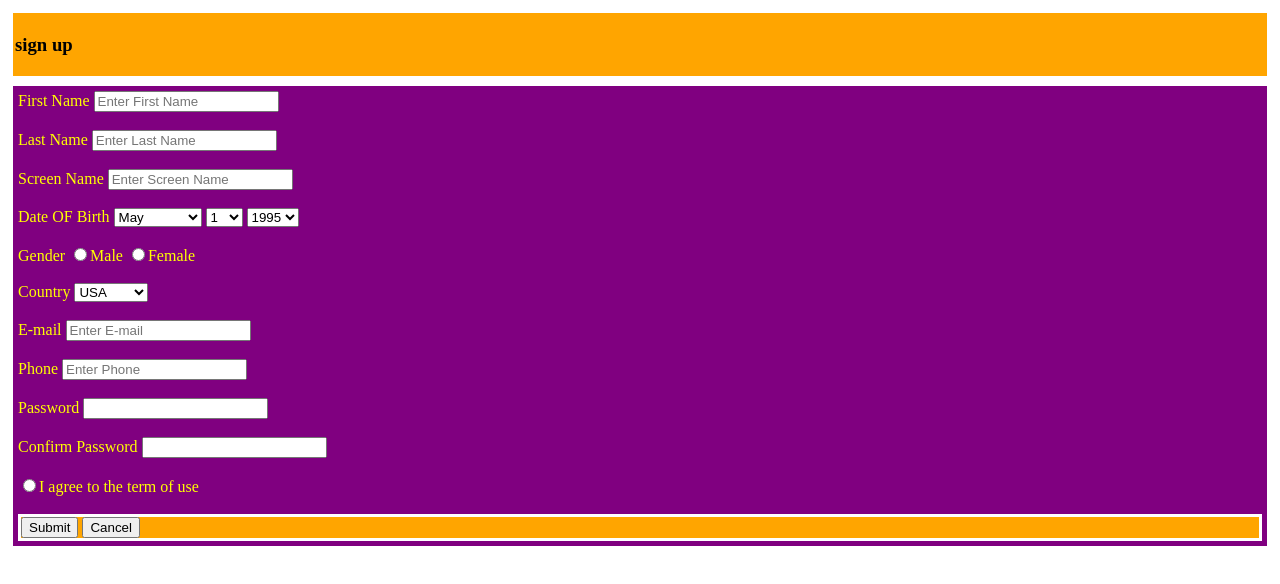
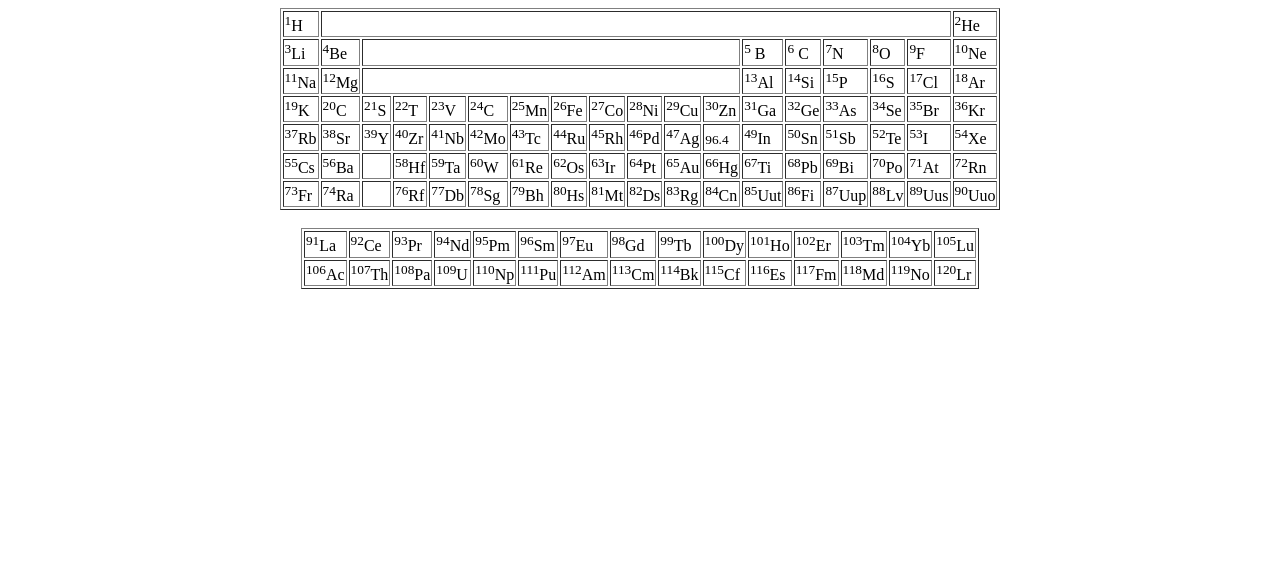
Before and after one commit to mjawad9/bootstraptask, a plain HTML site: page index.html in a window 1280 px wide. Drawn offline with Linux system fonts and the light colour scheme; files that its build step writes are made by us from their sources.

Commit message:
modified html

```diff
--- a/assest/css/style.css
+++ b/assest/css/style.css
@@ -1,4 +1,7 @@
-
+p,h1,h2,h3,h4,h5,h6,{
+	margin: 0px;
+	padding: 0px;
+}
 .head{
 	background-color: orange;
 	border: 5px solid white;
--- a/index.html
+++ b/index.html
@@ -1,105 +1,167 @@
 <!DOCTYPE html>
 <html>
 <head>
-	<title>task</title>
-	<link rel="stylesheet" type="text/css" href="assets/css/style.css">
+	<title>The Periodic Table</title>
+	<link rel="stylesheet" type="text/css" href="stylept.css">
 </head>
 <body>
-	<div  class="head">
-		<h3>sign up</h3>
-	</div>
-	<div    class="form">
-		<form>
-			<label>First Name
-				<input type="text" name=""  placeholder="Enter First Name">
-			</label><br><br>
-			<label>Last Name
-				<input type="" name=""    placeholder="Enter Last Name">
-			</label><br><br>
-			<label>Screen Name
-				<input type="text" name=""   placeholder="Enter Screen Name">
-			</label><br><br>
-			<label>Date OF Birth
-                <select>
-                	<option>May</option>
-                	<option>January</option>
-                	<option>February</option>
-                	<option>March</option>
-                	<option>April</option>
-                	<option></option>
-                	<option>June</option>
-                	<option>July</option>
-                	<option>August</option>
-                	<option>September</option>
-                	<option>October</option>
-                	<option>November</option>
-                	<option>December</option>
-                </select>
-                <select>
-                	<option>1</option>
-                	<option>2</option>
-                	<option>3</option>
-                	<option>4</option>
-                	<option>5</option>
-                	<option>6</option>
-                	<option>7</option>
-                	<option>8</option>
-                	<option>9</option>
-                	<option>10</option>
-                	<option>11</option>
-                	<option>12</option>
+	<center>
+	<table  border="1">
 
-                </select>
-                <select>
-                	<option>1995</option>
-                	<option>1996</option>
-                	<option>1997</option>
-                	<option>1998</option>
-                	<option>1999</option>
-                	<option>2000</option>
-                	<option>2001</option>
-                	<option>2002</option>
-                </select>
-			</label><br><br>
-			<label>Gender
-			<label>
-				<input type="radio" name="Gender">Male
-			</label>
-			<label>
-				<input type="radio" name="Gender">Female
-			</label>
-			</label><br><br>
-			<label>Country
-				<select>
-					<option>USA</option>
-					<option>India</option>
-					<option>Pakistan</option>
-					<option>Iran</option>
-				</select>
-			</label><br><br>
-			<label>E-mail
-				<input type="email" name=""  placeholder="Enter E-mail">
-			</label><br><br>
-			<label>Phone
-				<input type="number" name=""    placeholder="Enter Phone">
-			</label><br><br>
-			<label>Password
-				<input type="Password" name=""  minlength="6"  maxlength="12">
-			</label><br><br>
-			<label>Confirm Password
-				<input type="Password" name=""   minlength="6"  maxlength="12">
-			</label><br><br>
-			<label For agree>
-				<input type="radio" name="" >I agree to the term of use
-			</label><br><br>
-			<div   class="footer">
-				<input type="submit" name="submit">
- 				<input type="button" name=""  value="Cancel">
+			<tr>
+			<td ><sup>1</sup>H</td>
+			 <td   colspan="16"></td>
+			<td> <sup>2</sup>He </td>
+		    </tr>
 
-			</div>
-		</form>
 
-	</div>
+			<tr>
+			<td><sup>3</sup>Li</td>
+			<td><sup>4</sup>Be</td>
+			<td   colspan="10"></td>
+			<td><sup>5</sup> B  </td>
+			<td><sup>6</sup> C  </td>
+			<td> <sup>7</sup>N </td>
+			<td> <sup>8</sup>O </td>
+			<td> <sup>9</sup>F </td>
+			<td> <sup>10</sup>Ne </td>
+			</tr>
+			<tr>
+				<td><sup>11</sup>Na </td>
+				<td><sup>12</sup>Mg</td>
+				<td  colspan="10"></td>
+				<td><sup>13</sup>Al</td>
+				<td><sup>14</sup>Si</td>
+				<td><sup>15</sup>P</td>
+				<td><sup>16</sup>S</td>
+				<td><sup>17</sup>Cl</td>
+				<td><sup>18</sup>Ar</td>
+		    </tr>
+		    <tr>
+		    	<td><sup>19</sup>K</td>
+		    	<td><sup>20</sup>C</td>
+		    	<td><sup>21</sup>S</td>
+		    	<td><sup>22</sup>T</td>
+		    	<td><sup>23</sup>V</td>
+		    	<td><sup>24</sup>C</td>
+		    	<td><sup>25</sup>Mn</td>
+		    	<td><sup>26</sup>Fe</td>
+		    	<td><sup>27</sup>Co</td>
+		    	<td><sup>28</sup>Ni</td>
+		    	<td><sup>29</sup>Cu</td>
+		    	<td><sup>30</sup>Zn</td>
+		    	<td><sup>31</sup>Ga</td>
+		    	<td><sup>32</sup>Ge</td>
+		    	<td><sup>33</sup>As</td>
+		    	<td><sup>34</sup>Se</td>
+		    	<td><sup>35</sup>Br</td>
+		    	<td><sup>36</sup>Kr</td>
+            </tr>
+            <tr>
+            	<td><sup>37</sup>Rb </td>
+            	<td><sup>38</sup>Sr</td>
+            	<td><sup>39</sup>Y</td>
+            	<td><sup>40</sup>Zr</td>
+            	<td><sup>41</sup>Nb</td>
+            	<td><sup>42</sup>Mo</td>
+            	<td><sup>43</sup>Tc</td>
+            	<td><sup>44</sup>Ru</td>
+            	<td><sup>45</sup>Rh</td>
+            	<td><sup>46</sup>Pd</td>
+            	<td><sup>47</sup>Ag</td>
+            	<td><sub>96.4</sub></td>
+            	<td><sup>49</sup>In</td>
+            	<td><sup>50</sup>Sn</td>
+            	<td><sup>51</sup>Sb</td>
+            	<td><sup>52</sup>Te</td>
+            	<td><sup>53</sup>I</td>
+            	<td><sup>54</sup>Xe</td>
+            </tr>
+            <tr>
+            	<td><sup>55</sup>Cs</td>
+            	<td><sup>56</sup>Ba</td>
+                  <td></td>
+            	<td><sup>58</sup>Hf</td>
+            	<td><sup>59</sup>Ta</td>
+            	<td><sup>60</sup>W </td>
+            	<td><sup>61</sup>Re</td>
+            	<td><sup>62</sup>Os</td>
+            	<td><sup>63</sup>Ir</td>
+            	<td><sup>64</sup>Pt</td>
+            	<td><sup>65</sup>Au</td>
+            	<td><sup>66</sup>Hg</td>
+            	<td><sup>67</sup>Ti</td>
+            	<td><sup>68</sup>Pb</td>
+            	<td><sup>69</sup>Bi</td>
+            	<td><sup>70</sup>Po</td>
+            	<td><sup>71</sup>At</td>
+            	<td><sup>72</sup>Rn</td>
+            </tr>
+            <tr>
+            	<td><sup>73</sup>Fr </td>
+            	<td><sup>74</sup>Ra </td>
+            	<td><sup></sup></td>
+            	<td><sup>76</sup>Rf </td>
+            	<td><sup>77</sup>Db </td>
+            	<td><sup>78</sup>Sg </td>
+            	<td><sup>79</sup>Bh </td>
+            	<td><sup>80</sup>Hs </td>
+            	<td><sup>81</sup>Mt </td>
+            	<td><sup>82</sup>Ds </td>
+            	<td><sup>83</sup>Rg </td>
+            	<td><sup>84</sup>Cn </td>
+            	<td><sup>85</sup>Uut </td>
+            	<td><sup>86</sup>Fi </td>
+            	<td><sup>87</sup>Uup </td>
+            	<td><sup>88</sup>Lv </td>
+            	<td><sup>89</sup>Uus </td>
+            	<td><sup>90</sup>Uuo </td>
+                </tr>
+                </center>
+
+	</table>
+                 <br>
+
+                  <table border="1">
+                        <center>
+                              <tr>
+                                    <td><sup>91</sup>La</td>
+                                    <td><sup>92</sup>Ce</td>
+                                    <td><sup>93</sup>Pr</td>
+                                    <td><sup>94</sup>Nd</td>
+                                    <td><sup>95</sup>Pm</td>
+                                    <td><sup>96</sup>Sm</td>
+                                    <td><sup>97</sup>Eu</td>
+                                    <td><sup>98</sup>Gd</td>
+                                    <td><sup>99</sup>Tb</td>
+                                    <td><sup>100</sup>Dy</td>
+                                    <td><sup>101</sup>Ho</td>
+                                    <td><sup>102</sup>Er</td>
+                                    <td><sup>103</sup>Tm</td>
+                                    <td><sup>104</sup>Yb</td>
+                                    <td><sup>105</sup>Lu</td>
+                              </tr>
+                              <tr>
+                                    <td><sup>106</sup>Ac</td>
+                                    <td><sup>107</sup>Th</td>
+                                    <td><sup>108</sup>Pa</td>
+                                    <td><sup>109</sup>U</td>
+                                    <td><sup>110</sup>Np</td>
+                                    <td><sup>111</sup>Pu</td>
+                                    <td><sup>112</sup>Am</td>
+                                    <td><sup>113</sup>Cm</td>
+                                    <td><sup>114</sup>Bk</td>
+                                    <td><sup>115</sup>Cf</td>
+                                    <td><sup>116</sup>Es</td>
+                                    <td><sup>117</sup>Fm</td>
+                                    <td><sup>118</sup>Md</td>
+                                    <td><sup>119</sup>No</td>
+                                    <td><sup>120</sup>Lr</td>
+
+                              </tr>
+                        </center>
+                  </table>
+
 
 </body>
 </html>
```
